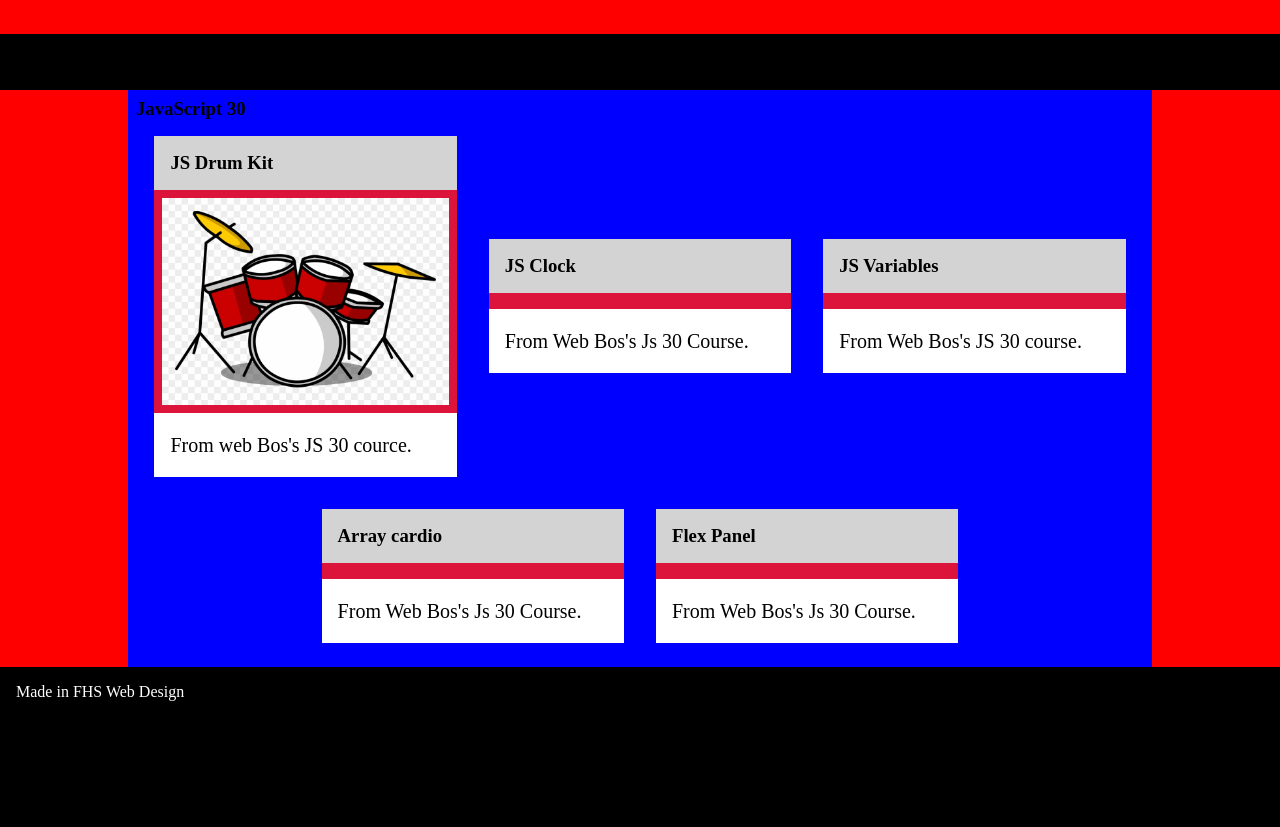
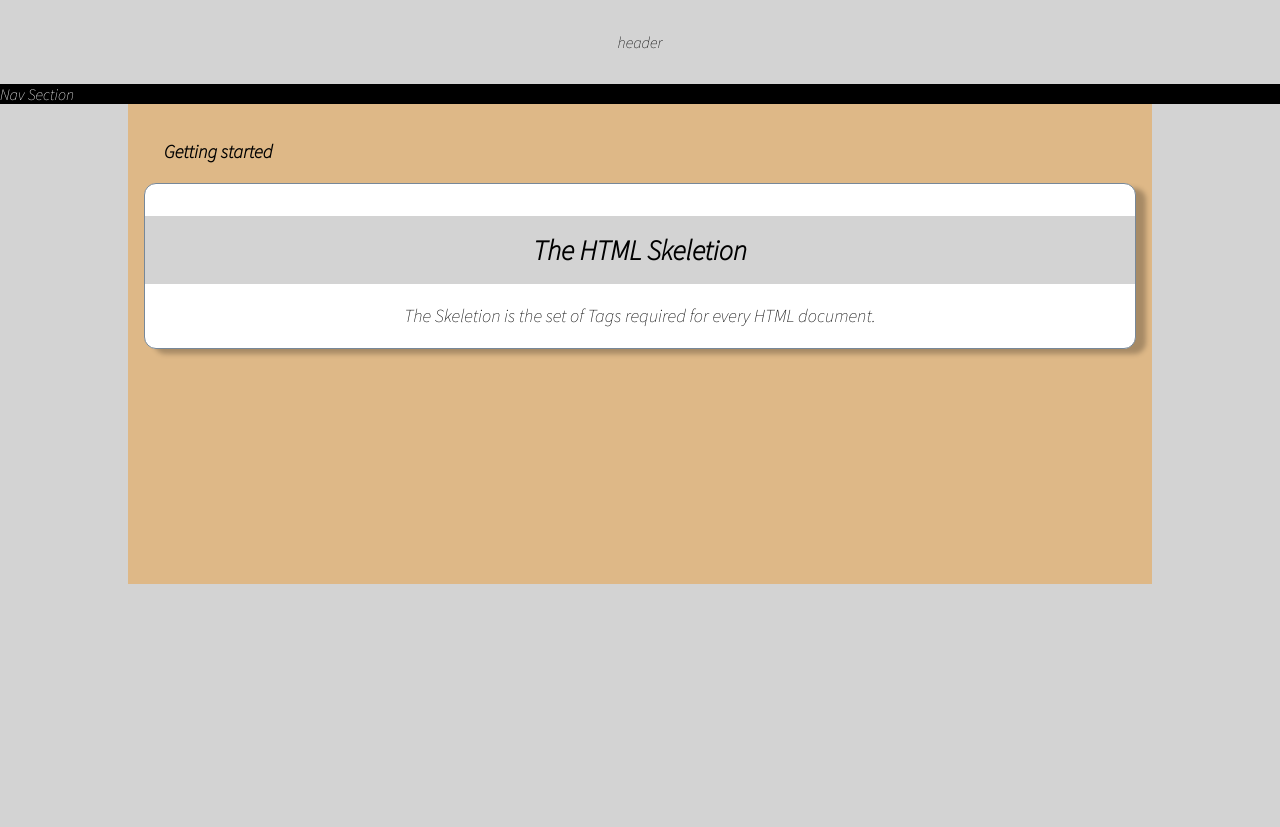
Before and after one commit to Robicoli-FHS/awd2020, a plain HTML site: page index.html in a window 1280 px wide. After the commit the page ends 800 px from the top, so only its background shows below. Drawn offline with Linux system fonts and the light colour scheme.

Commit message:
Add files via upload

```diff
--- a/index.html
+++ b/index.html
@@ -1,194 +1,129 @@
-<!doctype html>
+<!DOCTYPE html>
 <html>
 <head>
-	<!-- CSS Will go under Here in STYLE Tags -->
 <style>
-
 :root {
-			/* Put Variables Here */
 
 }
 * {
     margin: 0;
     padding: 0;
     box-sizing: border-box;
+    font-family: 'Source Sans Pro', sans-serif;
 }
 body {
-		background: red;
+    background: lightgray;
 }
 header {
-		 padding: 1vh;
+    padding: 2rem;
     text-align: center;
+
 }
 nav {
-			background-color: black;
+    background: black;
     color: white;
-			min-height: 7vh;
 }
 footer {
-			background-color: black;
+    background: black;
     color: white;
-			padding: 2vh;
-			min-height: 20vh;
+    padding: 3rem;
+    min-height: 10vh;
 }
 .container {
-			background-color: blue;
-			padding: 1vh;
+    background: burlywood;
+    padding: 1rem;
     min-height: 60vh;
     width: 80%;
     margin: auto;
 }
-		.flex-container {
+.section-header {
     display: flex;
-			justify-content: center;
-			align-items: center;
+    flex-direction: row;
     flex-wrap: wrap;
+    justify-content: flex-start;
+    align-items: stretch;
+    padding: 1.25rem;
+}
+.section-item {
+    flex: 0 0 30%;
+    border: 1px lightslategray solid;
+    border-radius: 12px;
+    text-align: center;
+    background: white;
+    box-shadow: 10px 5px 5px 0px rgba(0,0,0,0.25);
+}
+.section-item:hover {
+    border: 3px yellow solid;
+    box-shadow: 16px 8px 8px 0px rgba(0,0,0,0.25);
+    background: lightyellow;
 
 }
-		.flex-item {
-			flex-basis: 30%;
-			margin:2vh;
+.section-item a {
+    color: black;
+    text-decoration: none;
+}
+.section-icon {
+    padding: 1rem;
+}
+.section-icon i {
+    font-size: 20vh;
 
 }
-		.flex-item a {
-        text-decoration: none;
-		color: black;
-
-
-
+.section-item h4 {
+    background-color: lightgray;
+    padding: 1rem;
+    font-size: 1.75rem;
 }
-		.flex-item h3 {
-			padding: 2vh;
-			background: lightgrey;
-
+.section-item p {
+    padding: 1rem;
+    font-size: 1.15rem;
+    line-height: 2rem;
 }
-		.flex-item .media {
-			width: 100%;
-			background: crimson;
-			padding: 1vh;
-
-		}
-		.flex-item img {
-			display: block;
-			width: 100%;
-
-
-		}
-        .flex-item p {
-        font-size: 1.25rem;
-		line-height: 2rem;
-		background: white;
-		padding: 2vh;
-
-
-
-		}
-
     @media only screen and (max-width:800px) {
         .container {
           width: 100%;
           margin: auto;
 
          }
-			.flex-container {
-				flex-wrap: wrap;
+         .section-container {
+             flex-direction: column;
+             justify-content: center;
          }
-			.flex-item {
-               flex-basis: 100%;
-			   margin: 2vh;
+         .section-item {
+             flex-basis: 92%;
          }
-
-
    }
-
-
-
-
-
 </style>
-	<!-- Put the Link Tags Here -->
 <meta name="viewport" content="width=device-width, initial-scale=1.0">
-
-	<title>Colin's Home Page</title>
-
+<link rel="preconnect" href="https://fonts.gstatic.com">
+<link href="https://fonts.googleapis.com/css2?family=Source+Sans+Pro:ital,wght@1,200&display=swap" rel="stylesheet">
+<title>PAGE TITLE</title>
 </head>
 <body>
+
 <header>
-		&nbsp;
+header
 </header>
+
 <nav>
-		&nbsp;
+Nav Section
 </nav>
 <div class="container">
-		<!-- Put assignment specific code here -->
-		<h3>JavaScript 30</h3>
-    <div class="flex-container">
+<h3 class="section-header">Getting started</h3>
+<div class="section-container">
 
-    <div class="flex-item">
-    <a href="drumkit/Drumkit.html" target="blank">
-    <h3>JS Drum Kit</h3>
-    <div class="media">
-		<img src="images/drumset.png" alt="drumset">
-
-    </div>
-    <p>
-      From web Bos's JS 30 cource.
-    </p>
-    </a>
+    <div class="section-item">
+    <a href="Skeletion.html" target="_blank">
+    <div class="section-icon">
+        <i class="far fa-snake"></i>
     </div>
 
-    <div class="flex-item">
-     <a href="#" target="blank">
+    <h4>The HTML Skeletion</h4>
+    <p>
+        The Skeletion is the set of Tags required for every HTML document.
+    </p>
 
-     <h3>JS Clock</h3>
-		<div class="media">
-
-    </div>
-		<p>
-       From Web Bos's Js 30 Course.
-    </p>
-		</a>
-    </div>
-
-    <div class="flex-item">
-     <a href="#" target="blank">
-
-     <h3>JS Variables</h3>
-		<div class="media">
-
-    </div>
-		<p>
-       From Web Bos's JS 30 course.
-    </p>
-		</a>
-    </div>
-
-    <div class="flex-item">
-     <a href="#" target="blank">
-
-     <h3>Array cardio</h3>
-		<div class="media">
-
-    </div>
-		<p>
-       From Web Bos's Js 30 Course.
-    </p>
-		</a>
-    </div>
-
-    <div class="flex-item">
-     <a href="#" target="blank">
-
-     <h3>Flex Panel</h3>
-		<div class="media">
-
-    </div>
-		<p>
-       From Web Bos's Js 30 Course.
-    </p>
-		</a>
-	</div>
-	</div>
+    </div><!-- End Section item -->
 
 
 
@@ -196,14 +131,11 @@
 
 
 
-	</div><!-- End of the container -->
-	<footer>
-		Made in FHS Web Design
-	</footer>
+</div>
+
+</body>
 
 
 
 
-<!-- Don't delete me please, but copy me...-->
-</body>
 </html>
```
Lines whose indentation alone changed are shown as unchanged.
